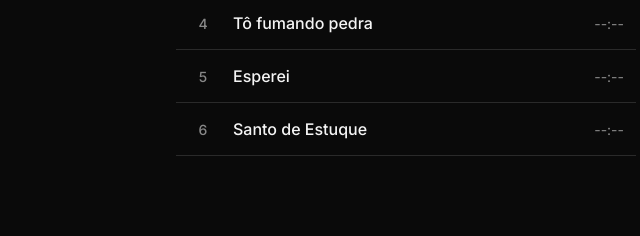
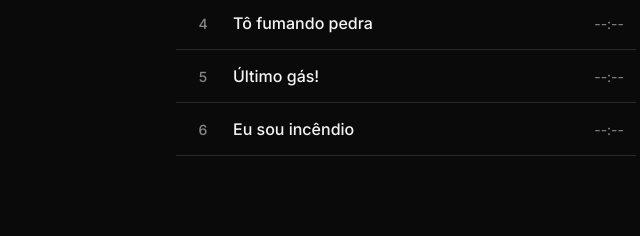
Before and after one commit to guitorte/musicas, a plain HTML site: page index.html in a window 1280 px wide. Shown: the part 296-532 px from the top of the page, 234-874 px from the left. Drawn offline with Linux system fonts and the light colour scheme.

Commit message:
Update index.html

```diff
--- a/index.html
+++ b/index.html
@@ -138,8 +138,8 @@
                 { id: 'song2', title: "A gente se pega", src: "audios/a-gente-se-pega.mp3" },
                 { id: 'song3', title: "Queima", src: "audios/queima.mp3" },
                 { id: 'song4', title: "Tô fumando pedra", src: "audios/to-fumando-pedra.mp3" },
-                { id: 'song5', title: "Esperei", src: "audios/esperei.mp3" },
-                { id: 'song6', title: "Santo de Estuque", src: "audios/santo-de-estuque.mp3" }
+                { id: 'song5', title: "Último gás!", src: "audios/ultimo-gas.mp3" },
+                { id: 'song6', title: "Eu sou incêndio", src: "audios/eu-sou-incendio.mp3" }
             ];
 
             const DOMElements = {
```
